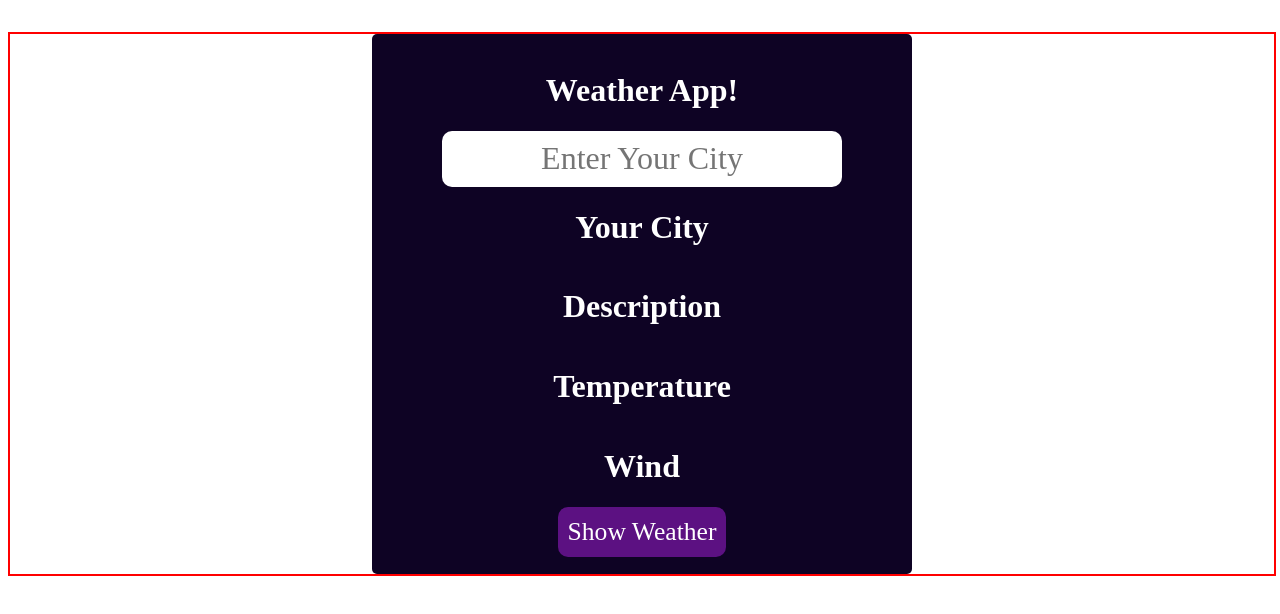
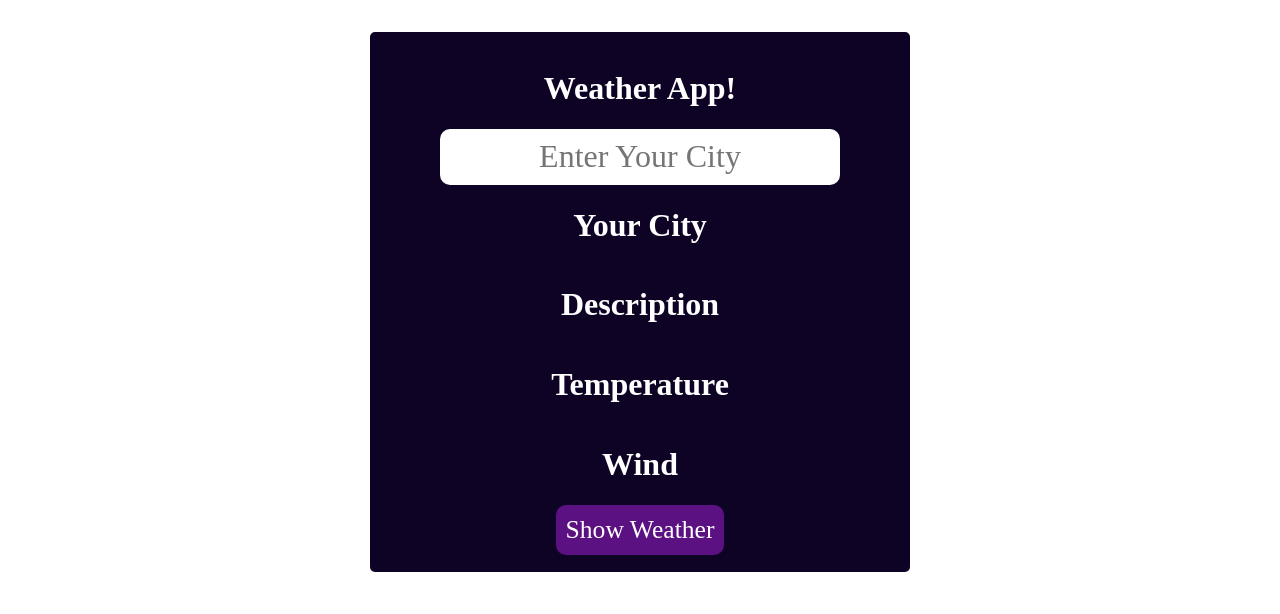
Before and after one commit to Arbab02/Weather-App, a plain HTML site: page index.html in a window 1280 px wide. Drawn offline with Linux system fonts and the light colour scheme.

Commit message:
Update style.css

```diff
--- a/style.css
+++ b/style.css
@@ -4,9 +4,8 @@ body{
   }
 
   .main{
-    border: 2px solid red;
+/*     border: 2px solid red; */
     display: flex;
-    /* border: 2px solid black; */
     width: 100%;
     height: 100%;
     margin-top: 2rem;
```
